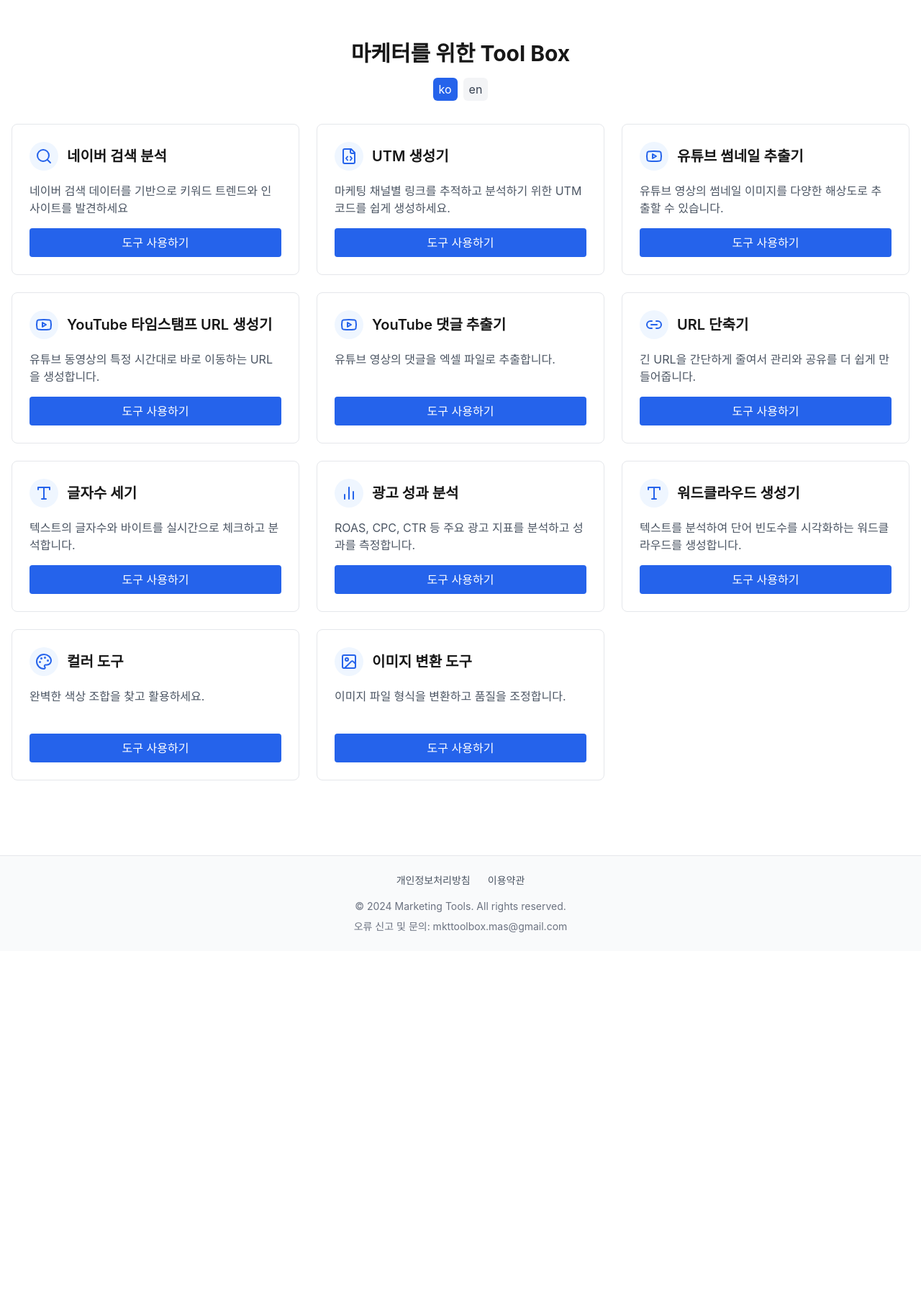
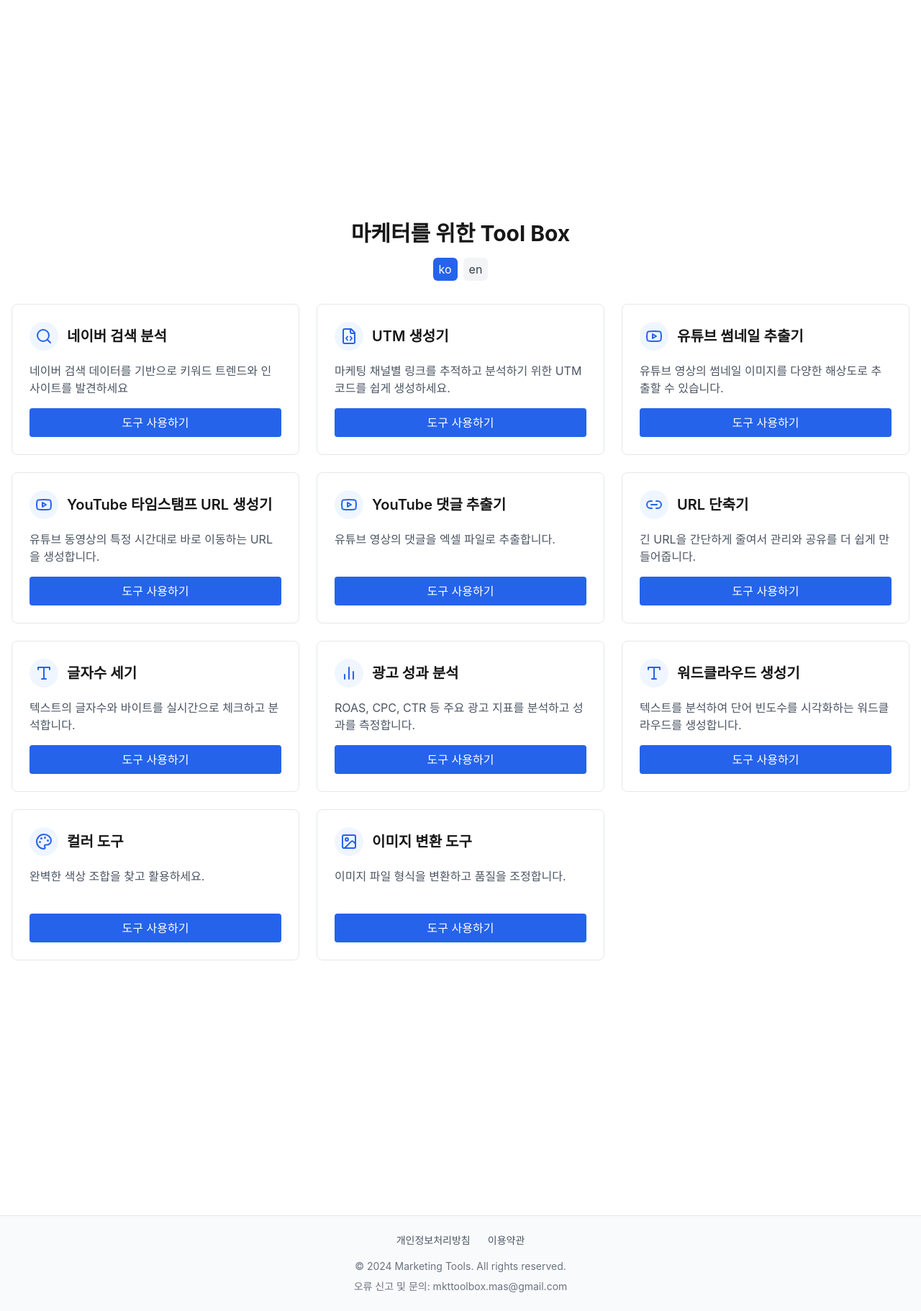
Before and after one commit to greentl0814/mkt-box, a Next.js app: page / in a window 1280 px wide. Shown: the whole page at 72% size. Before the commit the page ends 1321 px from the top, so only its background shows below. Built offline with nearby package versions, Linux system fonts and the light colour scheme; a web font is replaced by a local one.

Commit message:
레이아웃2

```diff
--- a/components/AdSenseLayout.js
+++ b/components/AdSenseLayout.js
@@ -30,9 +30,9 @@ export default function AdSenseLayout({ children }) {
   return (
     <>
       {/* 상단 광고 */}
-      <div className="flex justify-center mb-6">
+      <div className="w-full max-w-4xl mx-auto mb-6 px-4">
         <ins className="adsbygoogle"
-             style={{display: 'block'}}
+             style={{display: 'block', width: '100%', minHeight: '250px'}}
              data-ad-client="ca-pub-6071061687711848"
              data-ad-slot="auto"
              data-ad-format="auto"
@@ -40,12 +40,14 @@ export default function AdSenseLayout({ children }) {
       </div>
 
       {/* 메인 콘텐츠 */}
-      {children}
+      <div className="w-full">
+        {children}
+      </div>
 
       {/* 하단 광고 */}
-      <div className="flex justify-center mt-6">
+      <div className="w-full max-w-4xl mx-auto mt-6 px-4">
         <ins className="adsbygoogle"
-             style={{display: 'block'}}
+             style={{display: 'block', width: '100%', minHeight: '250px'}}
              data-ad-client="ca-pub-6071061687711848"
              data-ad-slot="auto"
              data-ad-format="auto"
--- a/pages/_app.js
+++ b/pages/_app.js
@@ -55,11 +55,6 @@ function MyApp({ Component, pageProps }) {
          rel="canonical"
          href={`https://www.mktbox.co.kr${router.asPath}`}
        />
-       <script
-         async
-         src="https://pagead2.googlesyndication.com/pagead/js/adsbygoogle.js?client=ca-pub-6071061687711848"
-         crossOrigin="anonymous"
-       />
      </Head>
      {/* Google Analytics */}
      <Script
@@ -75,6 +70,12 @@ function MyApp({ Component, pageProps }) {
        `}
      </Script>
 
+     {/* Google AdSense */}
+     <Script
+       src="https://pagead2.googlesyndication.com/pagead/js/adsbygoogle.js?client=ca-pub-6071061687711848"
+       strategy="afterInteractive"
+       crossOrigin="anonymous"
+     />
 
      <main className="flex-grow">
        <AdSenseLayout>
```
